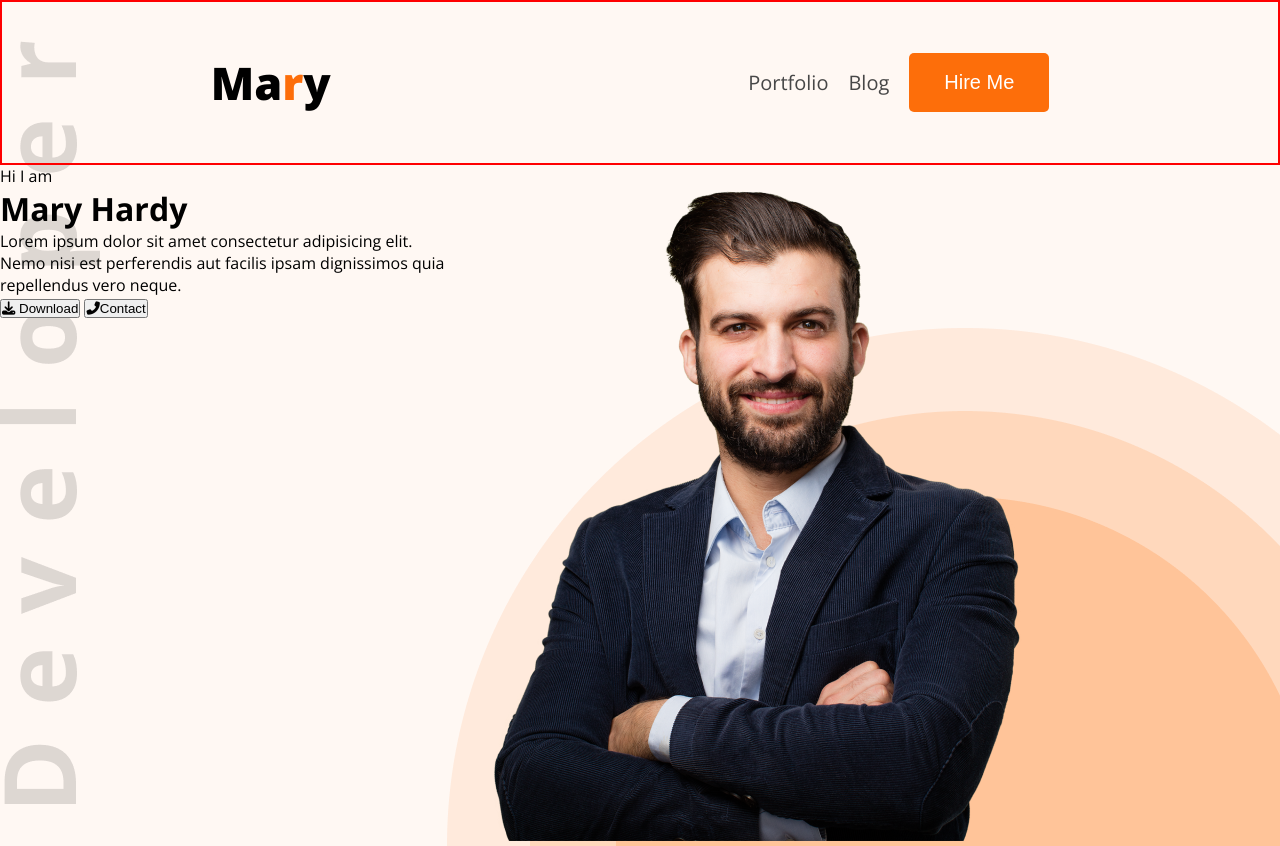
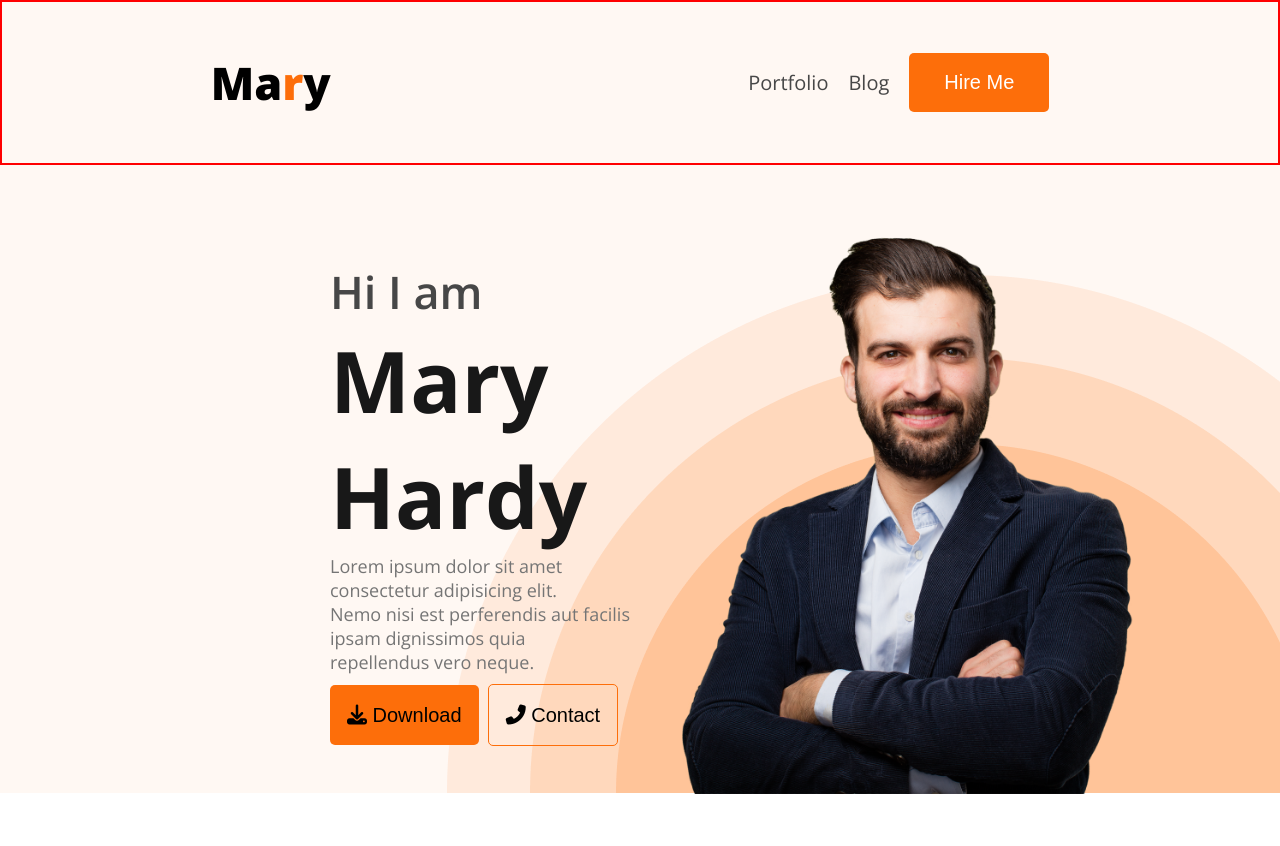
Before and after one commit to sudoHelal/Development-portfolio-Mary, a plain HTML site: page index.html in a window 1280 px wide. After the commit the page ends 800 px from the top, so only its background shows below. Drawn offline with nearby package versions, Linux system fonts and the light colour scheme.

Commit message:
added Banner section

```diff
--- a/Assetes/style.css
+++ b/Assetes/style.css
@@ -11,6 +11,10 @@ header{
   background-image: url("../Assetes/images/developer.png");
   background-repeat: no-repeat;
   background-position: left;
+  background-image: url("../Assetes/images/header_bg.png");
+  background-repeat: no-repeat;
+  background-position:right bottom;
+
 }
 
 /* Navbar styles */
@@ -55,16 +59,60 @@ header{
 
 }
 .banner{
-
-  background-image: url("../Assetes/images/header_bg.png");
-  background-repeat: no-repeat;
-  background-position:right bottom;
+  padding: 50px 140px 0px 330px;
   display: flex;
+  align-items: center;
+  justify-content: space-between;
 
 }
 .banner-text{
+  max-width: 500px;
+}
+.banner-intro{
+  color: rgb(71, 71, 71);
+  font-size: 45px;
+  font-weight: 600;
 
 }
+.banner-title{
+  color: rgb(24, 24, 24);
+  font-size: 85px;
+  font-weight: 700;
+
+}
+.banner-description{
+  color: rgb(117, 117, 117);
+  font-size: 18px;
+  font-weight: 400;
+}
+.btn-download{
+  padding: 19px 17px 18px 17px;
+  background: rgb(253, 110, 10);
+  border-radius: 5px;
+  border: 0px;
+  font-size: 20px;
+}
+.btn-contact{
+  padding: 19px 17px 18px 17px;
+  background: transparent;
+  border-radius: 5px;
+  border: 1px solid rgb(253, 110, 10);
+  font-size: 20px;
+  margin-left: 5px;
+}
+.btn-download-contact{
+  margin-top: 10px;
+}
+.banner-pic{
+  width: 500px;
+  margin-bottom: -6px;
+}
+
+
+
+
+
+
 
 
 
--- a/index.html
+++ b/index.html
@@ -29,12 +29,12 @@
           </p>
           <div class="btn-download-contact">
             <button class="btn-download"><i class="fa-solid fa-download"></i> Download</button>
-            <button class="btn-contact"><i class="fa-solid fa-phone-flip"></i>Contact</button>
+            <button class="btn-contact"><i class="fa-solid fa-phone-flip"></i> Contact</button>
           </div>
         </div>
 
         <div class="banner-img">
-          <img src="/Assetes/images/hardy.png" alt="">
+          <img class="banner-pic" src="/Assetes/images/hardy.png" alt="">
         </div>
       </div>
     </header>
```
